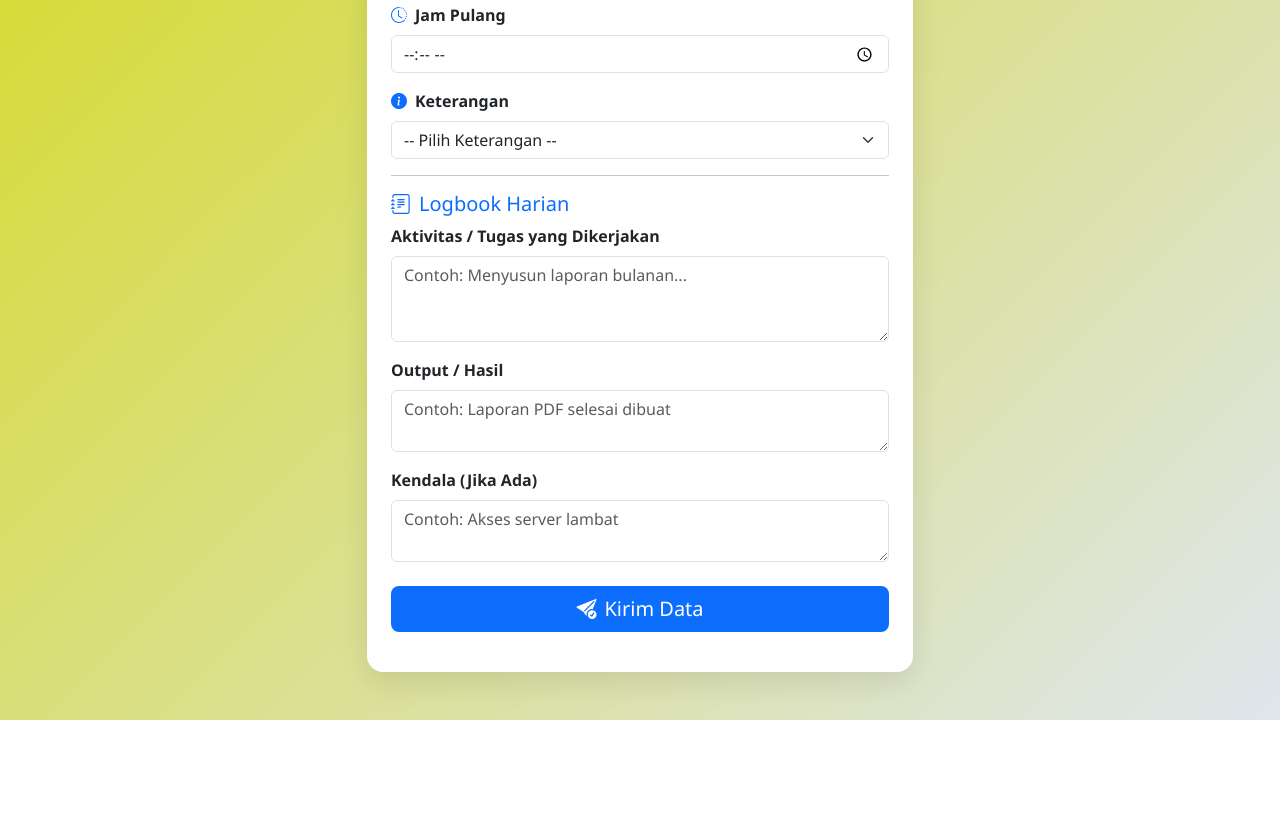
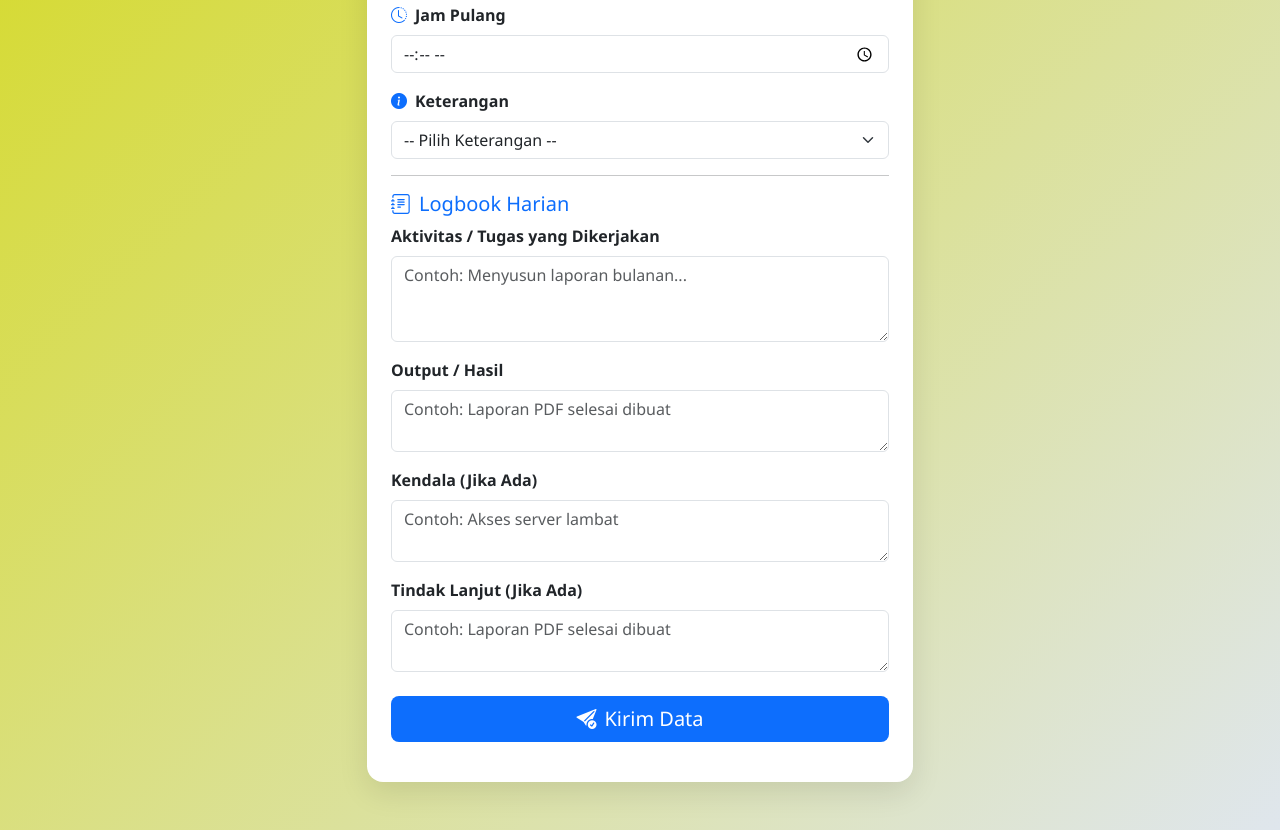
Before and after one commit to firman-dev/absen_unicefunimuda, a plain HTML site: page from.html in a window 1280 px wide. Shown: the part 504-1334 px from the top of the page. Before the commit the page ends 1224 px from the top, so only its background shows below. Drawn offline with nearby package versions, Linux system fonts and the light colour scheme.

Commit message:
Update from.html

```diff
--- a/from.html
+++ b/from.html
@@ -131,6 +131,11 @@
               <textarea class="form-control" id="kendala" name="kendala" rows="2" placeholder="Contoh: Akses server lambat"></textarea>
             </div>
 
+             <div class="mb-3">
+              <label for="output" class="form-label">Tindak Lanjut (Jika Ada)</label>
+              <textarea class="form-control" id="tindak_lanjut" name="tindak_lanjut" rows="2" placeholder="Contoh: Laporan PDF selesai dibuat"></textarea>
+            </div>
+
             <div class="d-grid mt-4">
               <button type="submit" class="btn btn-primary btn-lg">
                 <i class="bi bi-send-check-fill me-2"></i>Kirim Data
```
